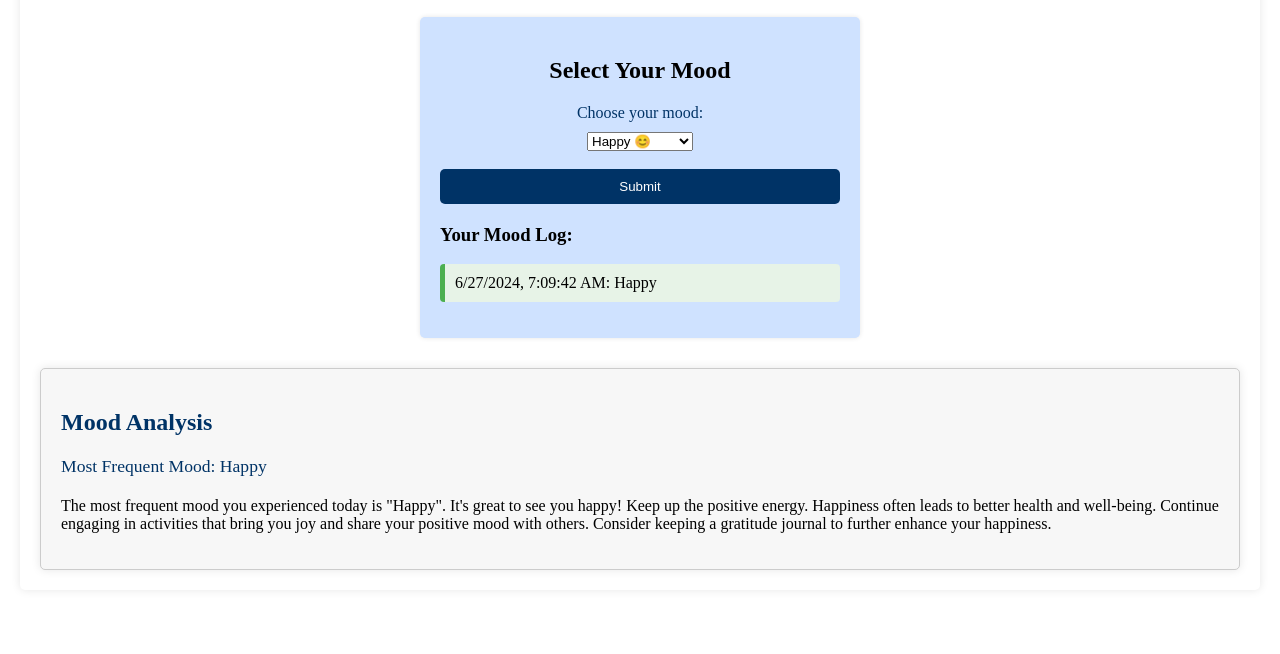
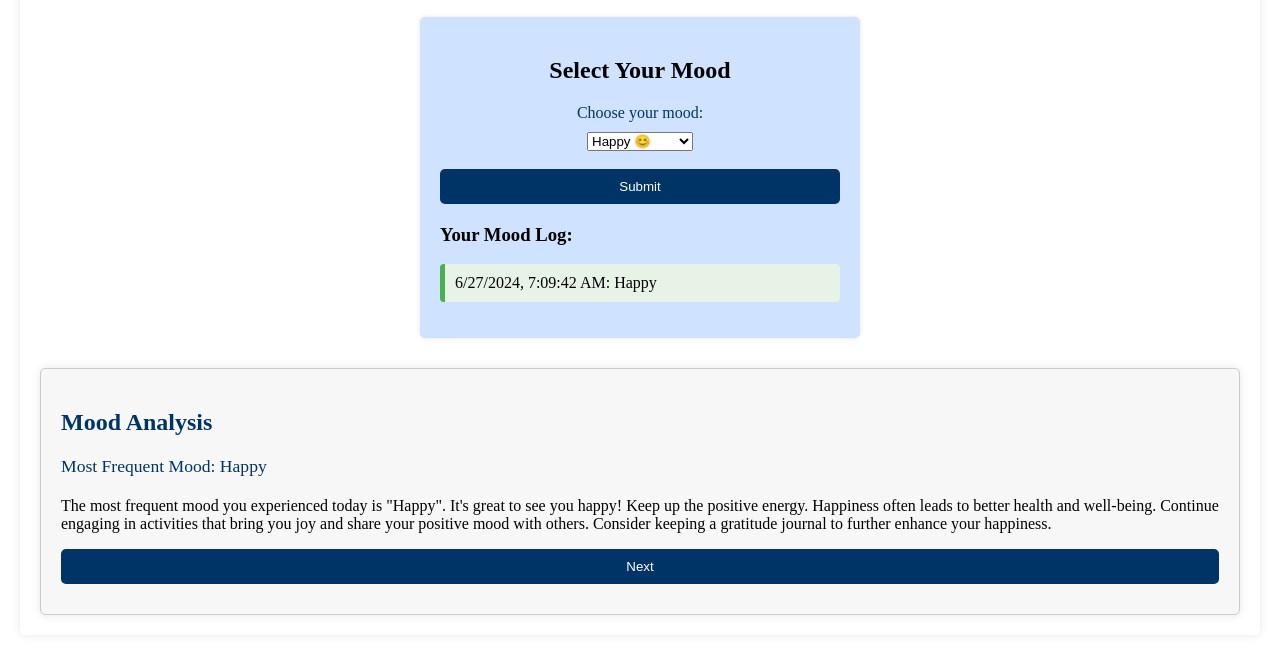
Before and after one commit to anqixxxx/mood, a website: page index.html in a window 1280 px wide. Both pictures are taken after a click on the button "Submit". Shown: the part 166-820 px from the top of the page. Drawn offline with Linux system fonts and the light colour scheme.

Commit message:
Update index.html

```diff
--- a/index.html
+++ b/index.html
@@ -183,6 +183,7 @@
         <h2>Mood Analysis</h2>
         <p class="most-frequent-mood" id="mostFrequentMood">Most Frequent Mood: N/A</p>
         <p id="moodAnalysis">Your mood analysis will appear here.</p>
+        <button id="nextButton" class="mood-button">Next</button>
       </div>
     </div>
   </div>
@@ -237,6 +238,9 @@
       document.getElementById('mostFrequentMood').textContent = `Most Frequent Mood: ${mostFrequentMood}`;
       document.getElementById('moodAnalysis').textContent = analysisText;
       document.getElementById('analysisContainer').style.display = 'block';
+      document.getElementById('nextButton').addEventListener('click', function() {
+        window.location.href = 'https://sleep-hdu1v1zxd-anqis-projects-d8885076.vercel.app/';
+      });
     }
   </script>
 </body>
```
